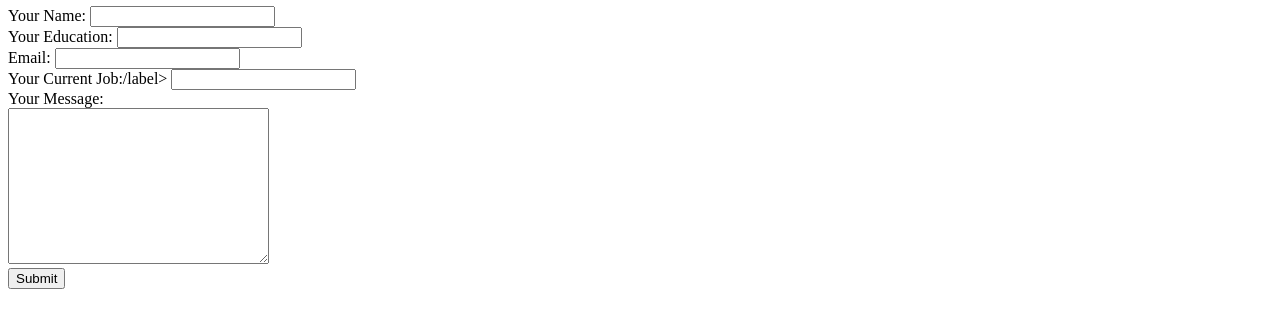
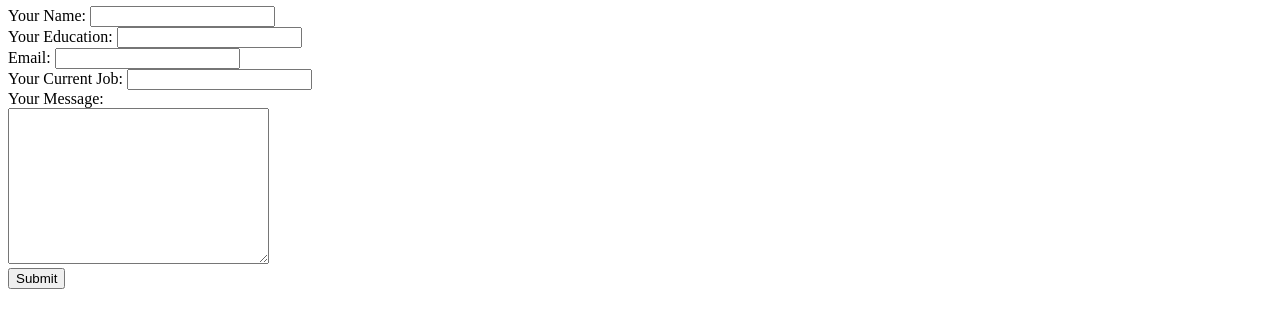
Before and after one commit to quoctran7862/CV, a plain HTML site: page mycontact.html in a window 1280 px wide. Shown: the part 159-486 px from the top of the page. Drawn offline with Linux system fonts and the light colour scheme.

Commit message:
Update mycontact.html

```diff
--- a/mycontact.html
+++ b/mycontact.html
@@ -20,7 +20,7 @@
         <input type="text" name="" value=""><br>
         <label>Email:</label>
         <input type="email"name="" value=""><br>
-        <label>Your Current Job:/label>
+        <label>Your Current Job:</label>
         <input type="text"name="" value=""><br>
         <label>Your Message:</label><br>
         <textarea name="text" id="" cols="30" rows="10"></textarea><br>
```
